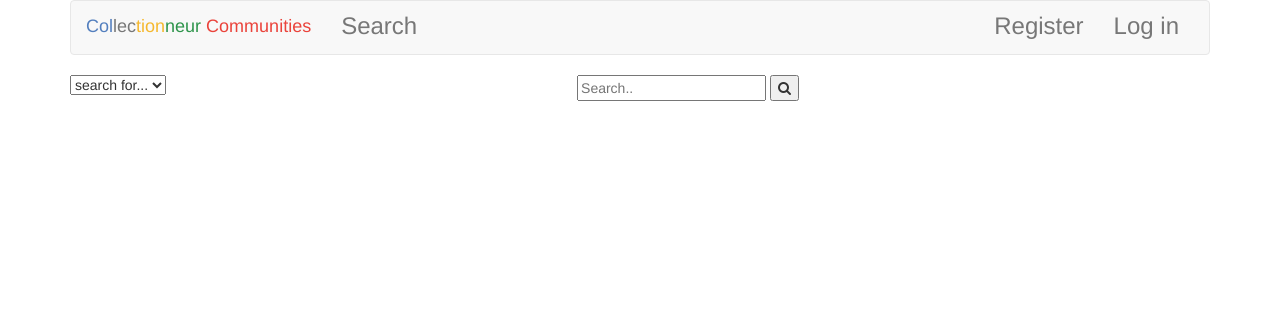
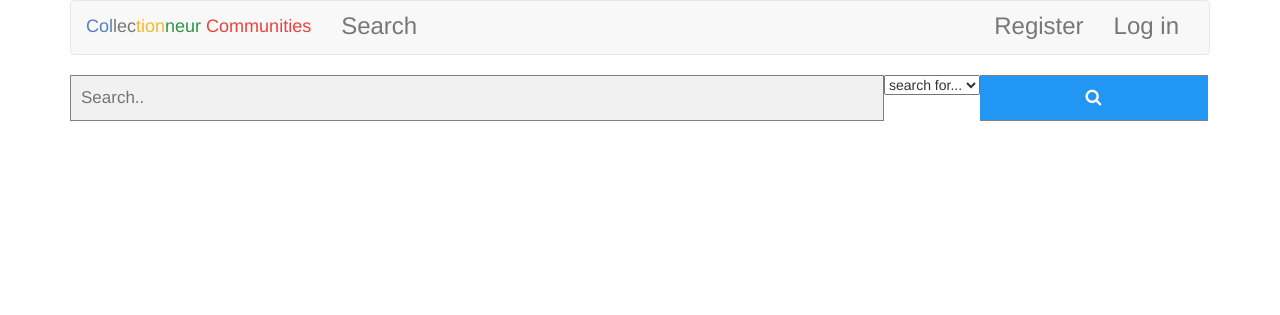
Before and after one commit to Deniz11/WebIK24, a Flask app: page /search in a window 1280 px wide. Shown: the top 315 px of the page. Run offline with Flask 2, Linux system fonts and the light colour scheme; some libraries are stand-ins or nearby versions.

Commit message:
updated style sheet for search bar and dropdown

```diff
--- a/Collectionneur/static/styles.css
+++ b/Collectionneur/static/styles.css
@@ -86,3 +86,37 @@ main td
 .dropdown:hover .dropbtn {
     background-color: #3e8e41;
 }
+
+/* Style the search field */
+.search input[type=text] {
+  padding: 10px;
+  font-size: 17px;
+  border: 1px solid grey;
+  float: left;
+  width: 71.4%;
+  background: #f1f1f1;
+}
+
+/* Style the submit button */
+.search button {
+  float: left;
+  width: 20%;
+  padding: 10px;
+  background: #2196F3;
+  color: white;
+  font-size: 17px;
+  border: 1px solid grey;
+  border-left: none; /* Prevent double borders */
+  cursor: pointer;
+}
+
+.search button:hover {
+  background: #0b7dda;
+}
+
+/* Clear floats */
+.search ::after {
+  content: "";
+  clear: both;
+  display: table;
+}
```
